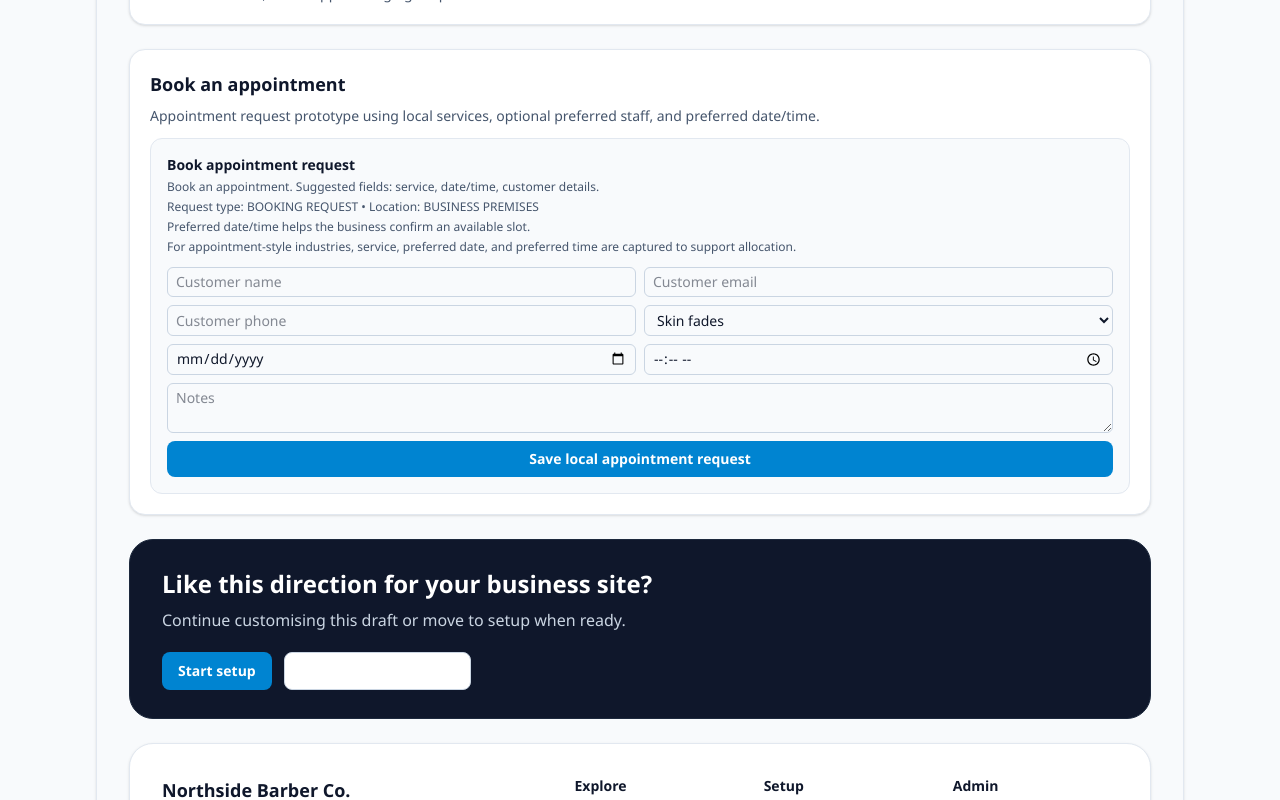
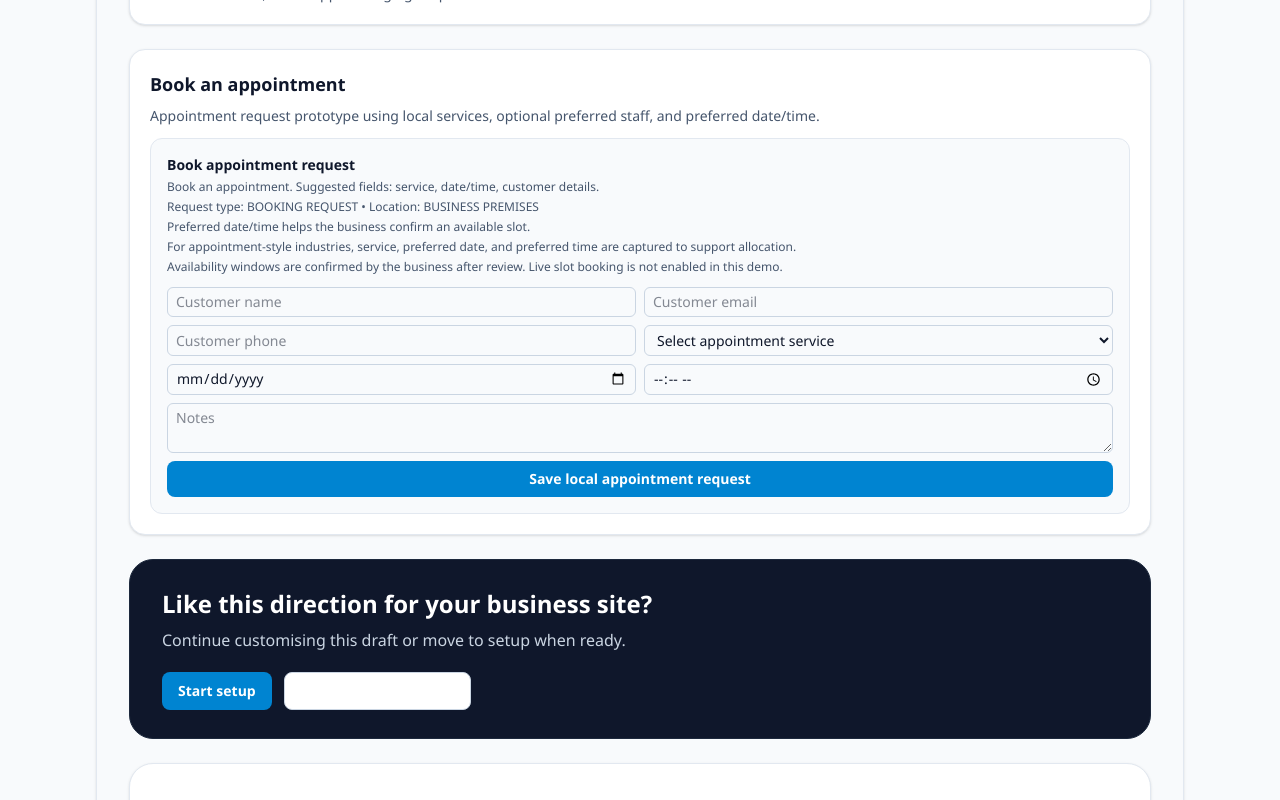
Before and after one commit to top4hotspur/subs, a Next.js app: page /demo/barbers in a window 1280 px wide. Shown: the part 1440-2240 px from the top of the page. Built offline with nearby package versions, Linux system fonts and the light colour scheme.

Commit message:
Polish barber appointment workflow

```diff
--- a/src/components/requests/customer-request-form.tsx
+++ b/src/components/requests/customer-request-form.tsx
@@ -80,12 +80,13 @@ export function CustomerRequestForm({ templateSlug, services, staffMembers }: Cu
       ? CustomerRequestPricingStatus.PRICE_CONFIRMED
       : CustomerRequestPricingStatus.QUOTE_REQUIRED,
   );
+  const preferredStaffLabel = appointmentStyle ? "Preferred barber/stylist (optional)" : "Preferred staff member (optional)";
 
   const [form, setForm] = useState({
     customerName: "",
     customerEmail: "",
     customerPhone: "",
-    serviceId: effectiveServices[0]?.id ?? "",
+    serviceId: "",
     preferredDate: "",
     preferredTime: "",
     customerAddress: "",
@@ -133,6 +134,11 @@ export function CustomerRequestForm({ templateSlug, services, staffMembers }: Cu
             ))}
           </ul>
         </div>
+      ) : null}
+      {appointmentStyle && businessAvailabilityPreview.length === 0 ? (
+        <p className="mt-1 text-xs text-slate-600">
+          Availability windows are confirmed by the business after review. Live slot booking is not enabled in this demo.
+        </p>
       ) : null}
       {!customerSelectableByDefault ? (
         <p className="mt-1 text-xs text-slate-600">The business will allocate the right team member.</p>
@@ -203,7 +209,7 @@ export function CustomerRequestForm({ templateSlug, services, staffMembers }: Cu
         <input className="rounded-md border border-slate-300 px-2 py-1 text-sm" placeholder="Customer email" value={form.customerEmail} onChange={(event) => setForm((c) => ({ ...c, customerEmail: event.target.value }))} />
         <input className="rounded-md border border-slate-300 px-2 py-1 text-sm" placeholder="Customer phone" value={form.customerPhone} onChange={(event) => setForm((c) => ({ ...c, customerPhone: event.target.value }))} />
         <select className="rounded-md border border-slate-300 px-2 py-1 text-sm" value={form.serviceId} onChange={(event) => setForm((c) => ({ ...c, serviceId: event.target.value }))}>
-          <option value="">Select service</option>
+          <option value="">{appointmentStyle ? "Select appointment service" : "Select service"}</option>
           {effectiveServices.map((service) => (
             <option key={service.id} value={service.id}>{service.name}</option>
           ))}
@@ -217,7 +223,7 @@ export function CustomerRequestForm({ templateSlug, services, staffMembers }: Cu
             value={form.preferredStaffId}
             onChange={(event) => setForm((c) => ({ ...c, preferredStaffId: event.target.value }))}
           >
-            <option value="">Preferred staff member (optional)</option>
+            <option value="">{preferredStaffLabel}</option>
             {selectableStaff.map((staff) => (
               <option key={staff.id} value={staff.id}>
                 {staff.displayName}
```
